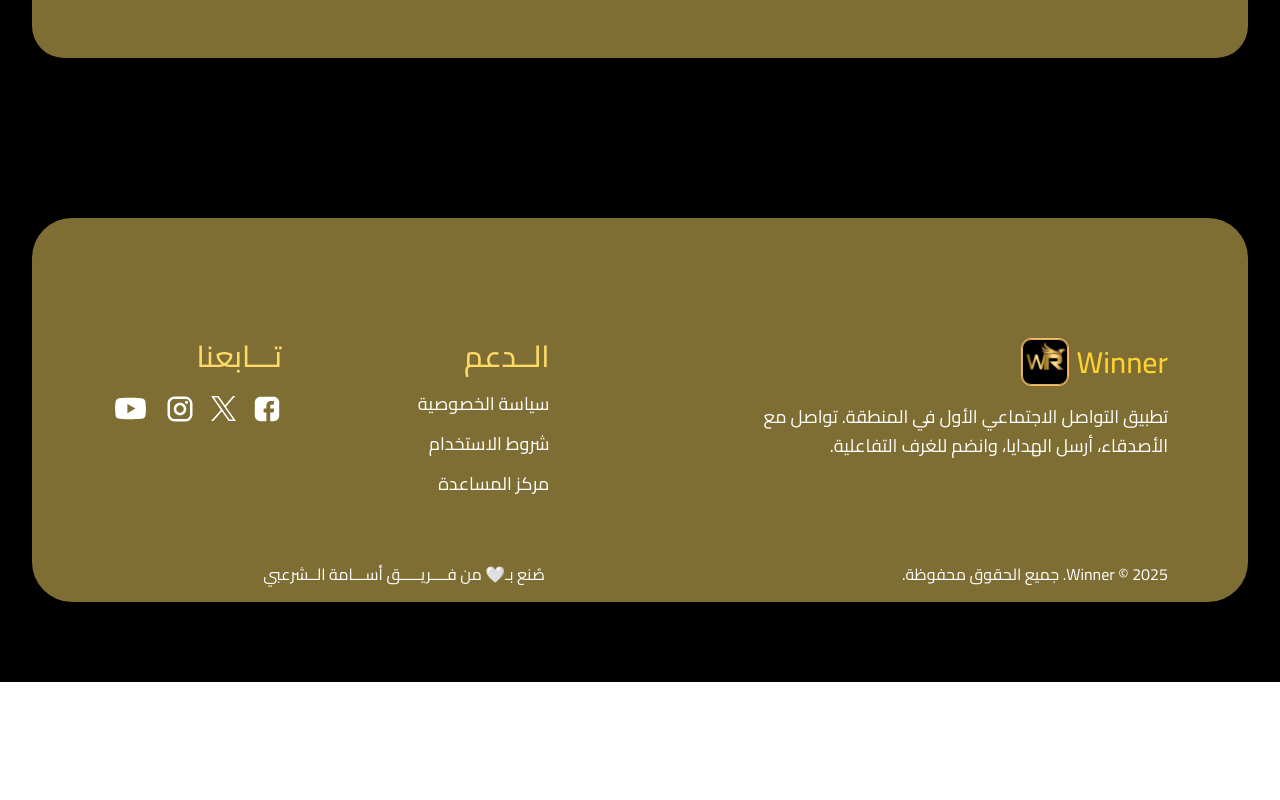
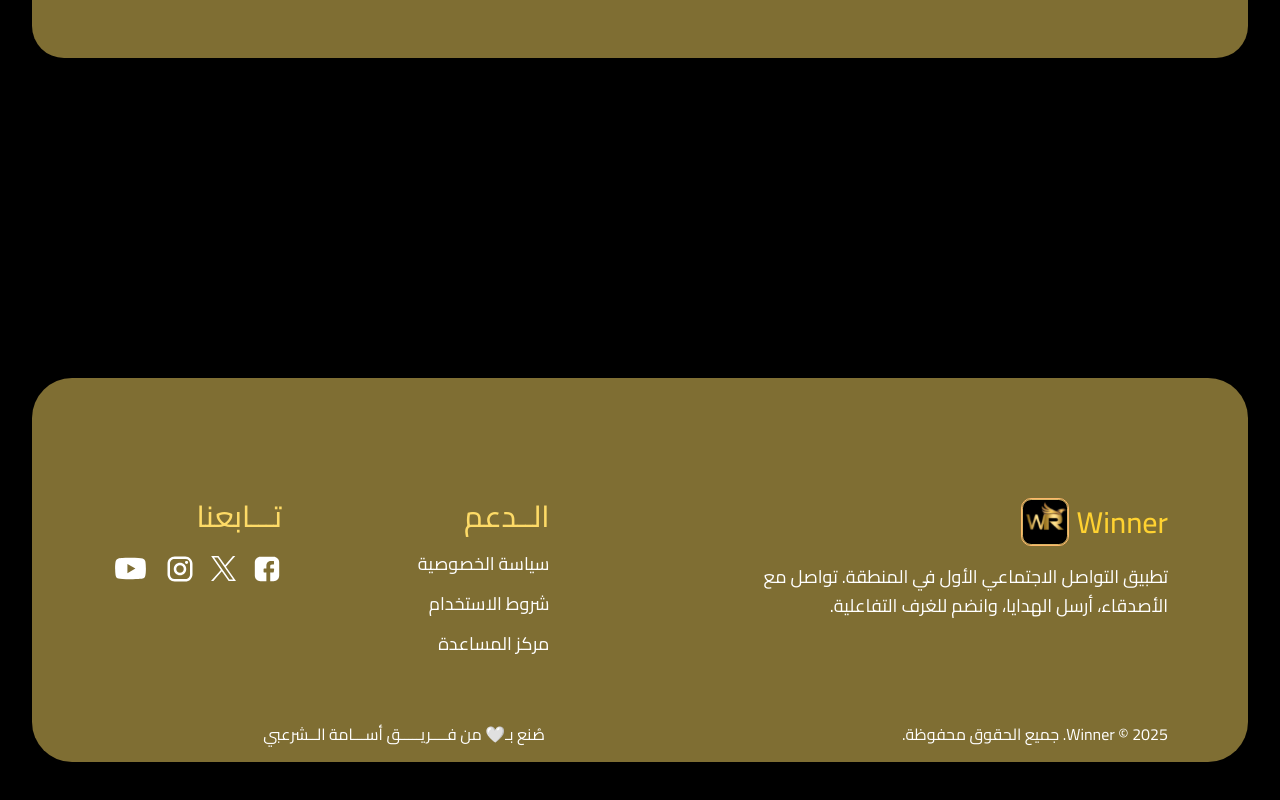
Before and after one commit to odaibishr/winner-app, a React (Vite) app: page /contact in a window 1280 px wide. Shown: the part 1515-2315 px from the top of the page. Before the commit the page ends 2197 px from the top, so only its background shows below. Built offline with nearby package versions, Linux system fonts and the light colour scheme.

Commit message:
create FAQ section

```diff
--- /dev/null
+++ b/src/components/FAQsSection.jsx
@@ -0,0 +1,9 @@
+const FAQsSection = () => {
+    return (
+        <section className="py-10 md:py-20">
+
+        </section>
+    );
+}
+
+export default FAQsSection;
--- a/src/pages/Contact.jsx
+++ b/src/pages/Contact.jsx
@@ -1,5 +1,6 @@
 import SectionHeader from "../components/SectionHeader.jsx";
 import FormSection from "../components/FormSection.jsx";
+import FAQsSection from "../components/FAQsSection.jsx";
 
 const Contact = () => {
     return (
@@ -11,6 +12,7 @@ const Contact = () => {
                 />
             </div>
             <FormSection />
+            <FAQsSection />
         </main>
     );
 }
```
